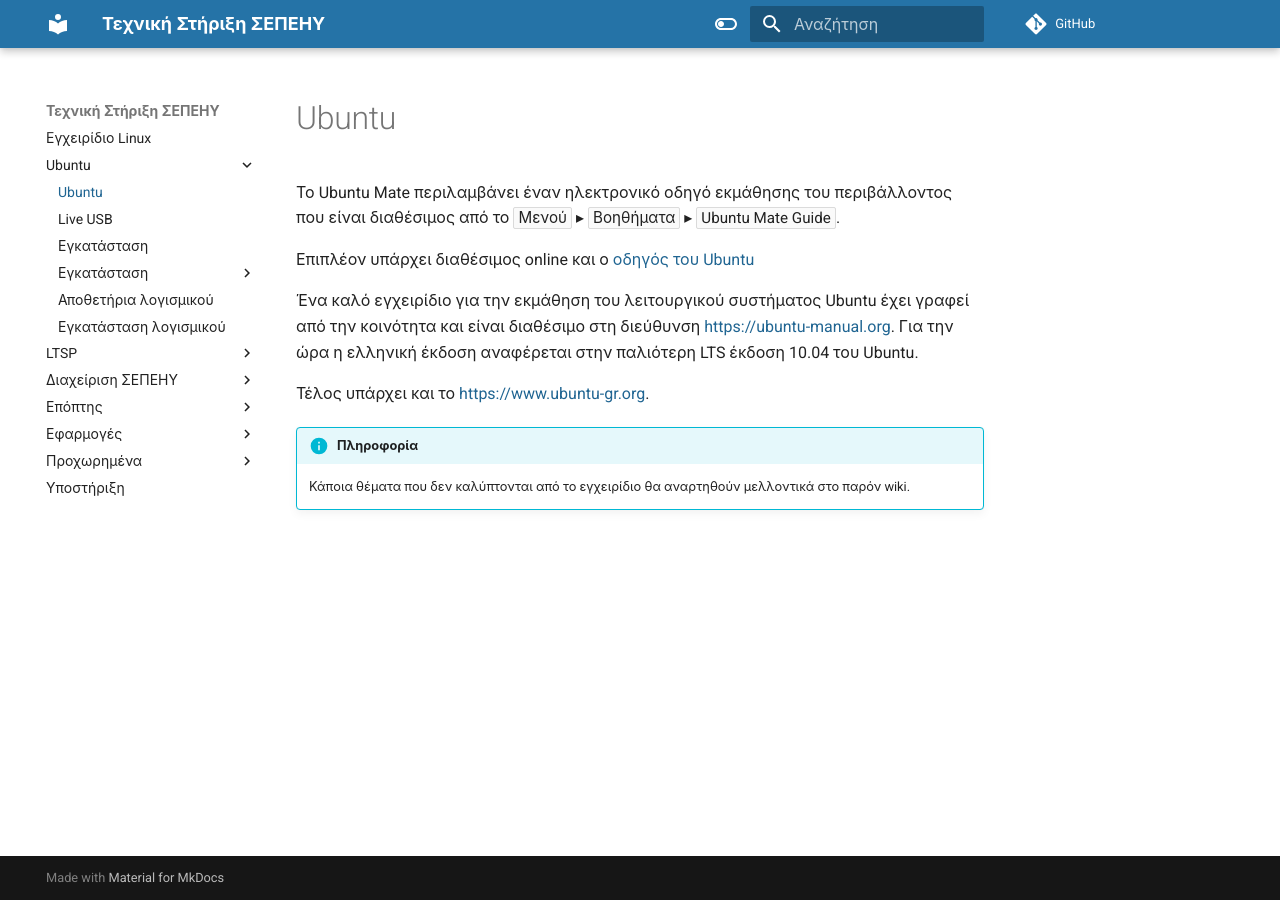
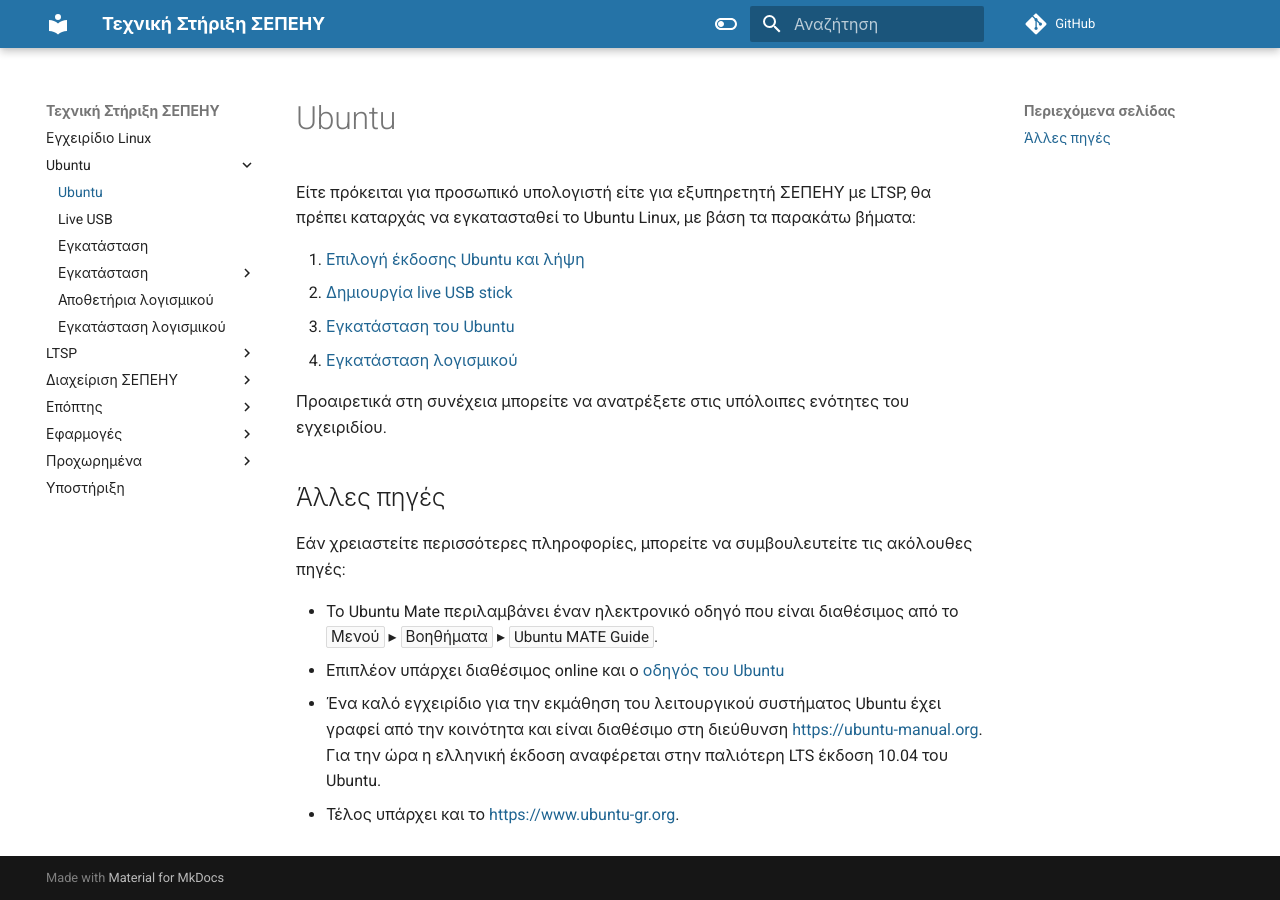
Before and after one commit to siahos/el.ltsp.org, an MkDocs documentation site: the page built from docs/ubuntu/index.md, in a window 1280 px wide. Built offline with MkDocs 1.6.1 and Material for MkDocs 9.7.7, drawn with Linux system fonts in a browser that asks for light colours; comment, search, counter and statistics services are not loaded.

Commit message:
Update index.md

```diff
--- a/docs/ubuntu/index.md
+++ b/docs/ubuntu/index.md
@@ -1,17 +1,27 @@
 # Ubuntu
 
-Το Ubuntu Mate περιλαμβάνει έναν ηλεκτρονικό οδηγό εκμάθησης του
-περιβάλλοντος που είναι διαθέσιμος από το ***Μενού*** ▸ ***Βοηθήματα*** ▸ ***Ubuntu Mate Guide***.
+Είτε πρόκειται για προσωπικό υπολογιστή είτε για εξυπηρετητή ΣΕΠΕΗΥ με LTSP, θα
+πρέπει καταρχάς να εγκατασταθεί το Ubuntu Linux, με βάση τα παρακάτω βήματα:
 
-Επιπλέον υπάρχει διαθέσιμος online και ο [οδηγός του
-Ubuntu](https://help.ubuntu.com/lts/ubuntu-help/index.html)
+1. [Επιλογή έκδοσης Ubuntu και λήψη](download.md)
+2. [Δημιουργία live USB stick](liveusb.md)
+3. [Εγκατάσταση του Ubuntu](install.md)
+4. [Εγκατάσταση λογισμικού](synaptic.md)
 
-Ένα καλό εγχειρίδιο για την εκμάθηση του λειτουργικού συστήματος Ubuntu
-έχει γραφεί από την κοινότητα και είναι διαθέσιμο στη διεύθυνση
-<https://ubuntu-manual.org>. Για την ώρα η ελληνική έκδοση αναφέρεται
-στην παλιότερη LTS έκδοση 10.04 του Ubuntu.
+Προαιρετικά στη συνέχεια μπορείτε να ανατρέξετε στις υπόλοιπες ενότητες του
+εγχειριδίου.
 
-Τέλος υπάρχει και το <https://www.ubuntu-gr.org>.
+## Άλλες πηγές
 
-!!! info "Πληροφορία"
-    Κάποια θέματα που δεν καλύπτονται από το εγχειρίδιο θα αναρτηθούν μελλοντικά στο παρόν wiki.
+Εάν χρειαστείτε περισσότερες πληροφορίες, μπορείτε να συμβουλευτείτε τις
+ακόλουθες πηγές:
+
+- Το Ubuntu Mate περιλαμβάνει έναν ηλεκτρονικό οδηγό που είναι διαθέσιμος από
+  το ***Μενού*** ▸ ***Βοηθήματα*** ▸ ***Ubuntu MATE Guide***.
+- Επιπλέον υπάρχει διαθέσιμος online και ο [οδηγός του
+  Ubuntu](https://help.ubuntu.com/lts/ubuntu-help/index.html)
+- Ένα καλό εγχειρίδιο για την εκμάθηση του λειτουργικού συστήματος Ubuntu έχει
+  γραφεί από την κοινότητα και είναι διαθέσιμο στη διεύθυνση
+  <https://ubuntu-manual.org>. Για την ώρα η ελληνική έκδοση αναφέρεται στην
+  παλιότερη LTS έκδοση 10.04 του Ubuntu.
+- Τέλος υπάρχει και το <https://www.ubuntu-gr.org>.
```
